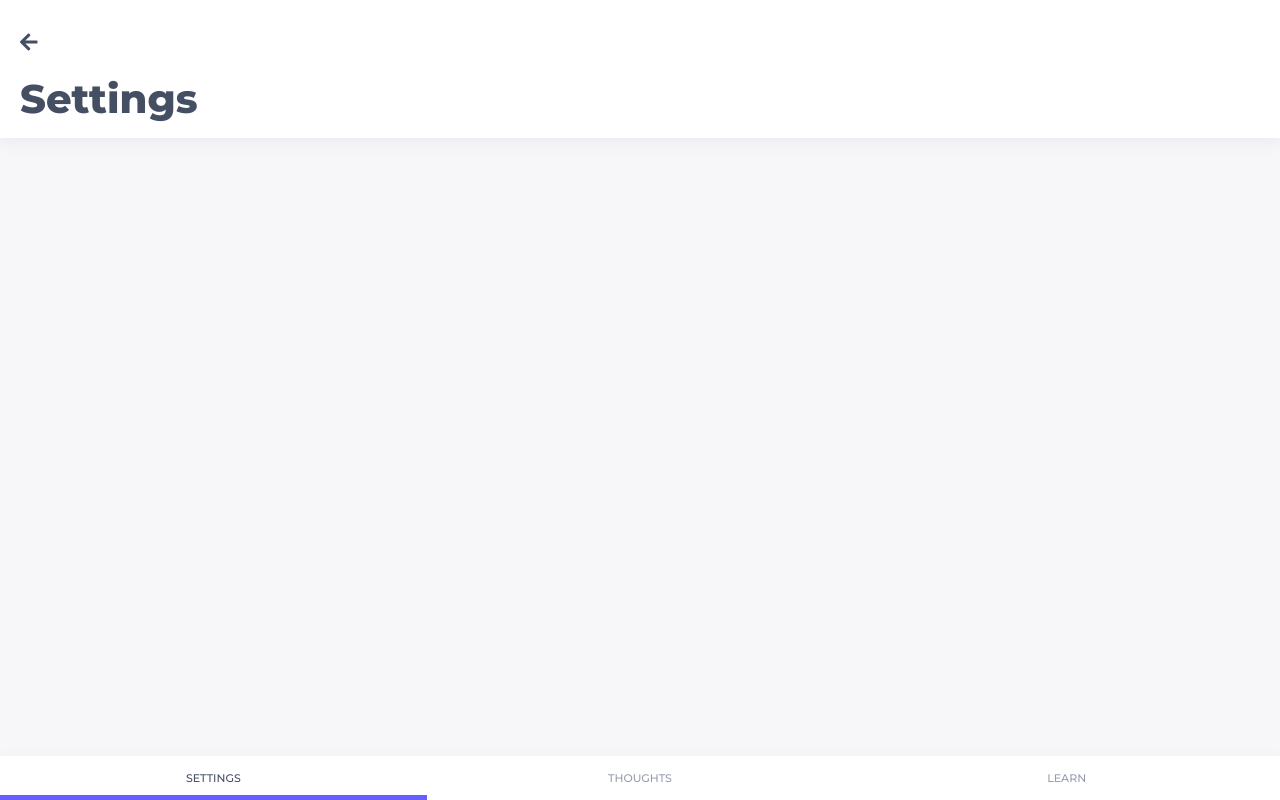
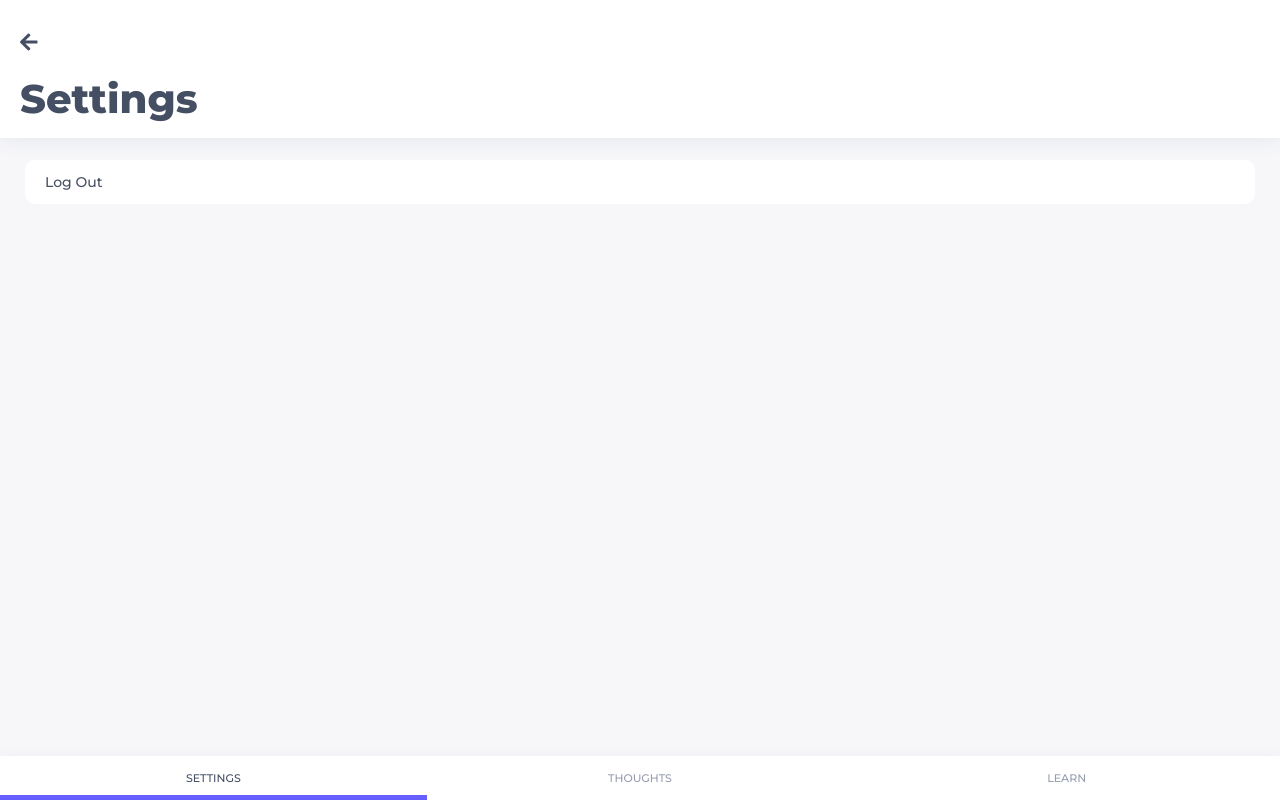
Before and after one commit to arontolentino/ahon-cbt, a React (Create React App) app: page /settings in a window 1280 px wide. Built offline with nearby package versions, Linux system fonts and the light colour scheme; no server answers.

Commit message:
Implement ability to sign out

```diff
--- a/src/App.css
+++ b/src/App.css
@@ -270,6 +270,13 @@ textarea {
 .withHeader {
 	padding-top: 134.5px;
 	padding-bottom: 43px;
+}
+
+.option {
+	width: 100%;
+	background: #fff;
+	border-radius: 10px;
+	padding: 1rem 2rem;
 }
 
 /**************/
@@ -545,15 +552,21 @@ textarea {
 	display: none;
 }
 
-.resultOption {
+.entryResult .option {
 	text-align: center;
-	width: 100%;
-	background: #fff;
-	border-radius: 10px;
-	padding: 1rem 0;
 }
 
-.resultInput:checked + .resultLabel .resultOption {
+.resultInput:checked + .resultLabel .option {
 	background: #665eff;
 	color: #fff;
 }
+
+/********************/
+/*** SETTINGS ***/
+/********************/
+
+.settingsContainer ul {
+	margin: 2.5rem 0;
+	list-style: none;
+	width: 100%;
+}
--- a/src/App.js
+++ b/src/App.js
@@ -1,7 +1,5 @@
 import React, { Component } from 'react';
 import './App.css';
-
-import moment from 'moment';
 
 import { BrowserRouter as Router, Switch, Route } from 'react-router-dom';
 import firebase from './config/firebase';
@@ -23,15 +21,18 @@ import EntryResult from './pages/entry/EntryResult';
 import EntrySummary from './pages/entry/EntrySummary';
 
 class App extends Component {
-	state = {
-		thoughts: [],
-		automaticThought: '',
-		selectedDistortions: [],
-		challengeThought: '',
-		alternativeThought: '',
-		result: '',
-		user: null
-	};
+	constructor(props) {
+		super(props);
+		this.state = {
+			thoughts: [],
+			automaticThought: null,
+			selectedDistortions: [],
+			challengeThought: null,
+			alternativeThought: null,
+			result: null,
+			user: null
+		};
+	}
 
 	componentDidMount() {
 		this.authListener();
@@ -53,8 +54,6 @@ class App extends Component {
 	fetchThoughts = () => {
 		const db = firebase.firestore();
 
-		console.log(this.state.user);
-
 		db.collection('thoughts')
 			.where('uid', '==', this.state.user)
 			.orderBy('date', 'desc')
@@ -62,7 +61,6 @@ class App extends Component {
 				const newThoughts = [];
 
 				querySnapshot.forEach(function(doc) {
-					console.log(doc.data());
 					newThoughts.push({
 						data: doc.data(),
 						id: doc.id
@@ -88,18 +86,13 @@ class App extends Component {
 				alternativeThought: this.state.alternativeThought,
 				result: this.state.result
 			})
-			.then(function() {
+			.then(() => {
 				console.log('Document successfully written!');
 				this.resetEntryDetails();
 			})
 			.catch(function(error) {
 				console.error('Error writing document: ', error);
 			});
-	};
-
-	onLogout = e => {
-		// e.preventDefault();
-		firebase.auth().signOut();
 	};
 
 	setEntryDetails = e => {
@@ -110,11 +103,7 @@ class App extends Component {
 
 	resetEntryDetails = () => {
 		this.setState({
-			automaticThought: 'yah',
-			selectedDistortions: [],
-			challengeThought: '',
-			alternativeThought: '',
-			result: ''
+			automaticThought: null
 		});
 
 		console.log('Entry details reset!');
@@ -137,17 +126,14 @@ class App extends Component {
 			<Router>
 				<Switch>
 					<Route path="/" exact component={Splash} />
-
 					<Route path="/login" component={Login} />
 					<Route path="/register" component={Register} />
 					<Route path="/walkthrough" component={Walkthrough} />
-
 					<Route
 						path="/thoughts"
 						exact
 						render={() => <Thoughts thoughts={this.state.thoughts} />}
 					/>
-
 					<Route
 						path="/thoughts/new-entry/"
 						exact
@@ -158,7 +144,6 @@ class App extends Component {
 							/>
 						)}
 					/>
-
 					<Route
 						path="/thoughts/new-entry/distortions"
 						render={() => (
@@ -168,7 +153,6 @@ class App extends Component {
 							/>
 						)}
 					/>
-
 					<Route
 						path="/thoughts/new-entry/challenge"
 						render={() => (
@@ -179,7 +163,6 @@ class App extends Component {
 							/>
 						)}
 					/>
-
 					<Route
 						path="/thoughts/new-entry/alternative"
 						render={() => (
@@ -189,12 +172,10 @@ class App extends Component {
 							/>
 						)}
 					/>
-
 					<Route
 						path="/thoughts/new-entry/result"
 						render={() => <EntryResult setEntryResult={this.setEntryResult} />}
 					/>
-
 					<Route
 						path="/thoughts/new-entry/summary"
 						render={() => (
@@ -208,10 +189,8 @@ class App extends Component {
 							/>
 						)}
 					/>
-
 					<Route path="/learn" component={Learn} />
 					<Route path="/settings" component={Settings} />
-
 					<Route path="/entry/result" component={EntryResult} />
 				</Switch>
 			</Router>
--- a/src/pages/Settings.js
+++ b/src/pages/Settings.js
@@ -2,12 +2,29 @@ import React, { Component } from 'react';
 import Nav from '../components/Nav';
 import Header from '../components/Header';
 
+import firebase from '../config/firebase';
+
 class Settings extends Component {
 	state = {};
+
+	onLogOut = () => {
+		console.log('Clicked Logout');
+		firebase.auth().signOut();
+		this.props.history.push('/');
+	};
+
 	render() {
 		return (
 			<div className="settings">
 				<Header title="Settings" />
+
+				<div className="container settingsContainer withHeader">
+					<ul>
+						<li class="option" onClick={this.onLogOut}>
+							<p>Log Out</p>
+						</li>
+					</ul>
+				</div>
 
 				<Nav />
 			</div>
--- a/src/pages/Thoughts.js
+++ b/src/pages/Thoughts.js
@@ -20,7 +20,7 @@ class Thoughts extends Component {
 				<Header title="Thoughts" />
 				<div className="container thoughtsContainer withHeader">
 					<Link to="/thoughts/new-entry">
-						<div class="fab">
+						<div className="fab">
 							<FontAwesomeIcon icon={faPlus} />
 						</div>
 					</Link>
@@ -30,7 +30,7 @@ class Thoughts extends Component {
 							<li className="card" key={thought.id}>
 								<div className="cardHeader">
 									<p className="cardTitle">Thought</p>
-									<p classname="cardTime">
+									<p className="cardTime">
 										{moment(new Date(thought.data.date.seconds * 1000)).format(
 											'MMMM DD, YYYY | h:mm a'
 										)}
--- a/src/pages/entry/EntryResult.js
+++ b/src/pages/entry/EntryResult.js
@@ -34,7 +34,7 @@ class EntryResult extends Component {
 									}}
 								/>
 								<label htmlFor={option} className="resultLabel">
-									<div class="resultOption">
+									<div class="option">
 										<p>{option}</p>
 									</div>
 								</label>
```
